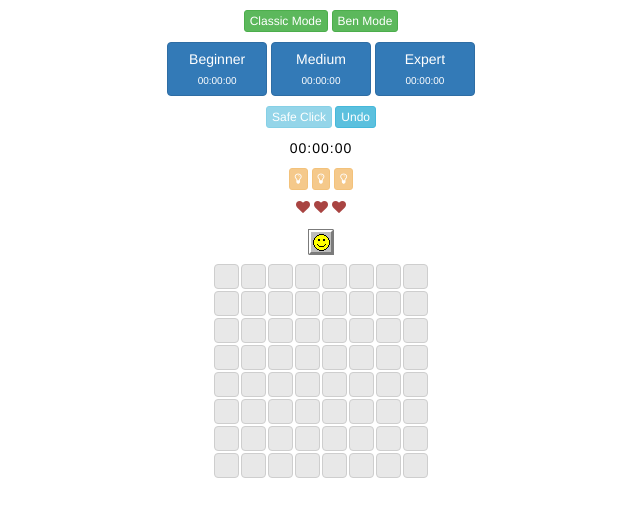
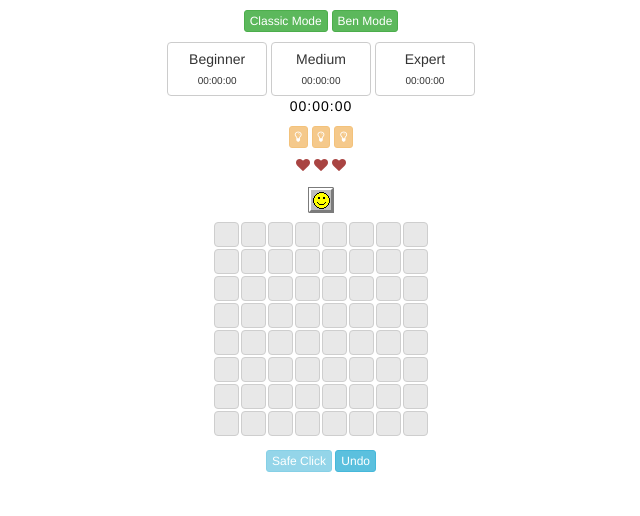
Before and after one commit to benleviag/MinesWeeper, a plain HTML site: page index.html in a window 1280 px wide. Shown: the whole page, without its empty margins (319-959 px from the left). Drawn offline with Linux system fonts and the light colour scheme.

Commit message:
Add files via upload

```diff
--- a/index.html
+++ b/index.html
@@ -23,15 +23,10 @@
             <button class="btn btn-success btn-xs" onclick="GameMode('Ben')">Ben Mode</button>
         </h5>
         <span class="game-level">
-            <button class="btn btn-primary btn-md" onclick="initGame('Beginner')">Beginner<br><span class="best-score" id="bestBeginner">00:00:00</span></button>
-        <button class="btn btn-primary btn-md" onclick="initGame('Medium')">Medium<br><span class="best-score" id="bestMedium">00:00:00</span></button>
-        <button class="btn btn-primary btn-md" onclick="initGame('Expert')">Expert<br><span class="best-score" id="bestExpert">00:00:00</span></button>
+            <button class="btn btn-default Beginner btn-md" onclick="initGame('Beginner')">Beginner<br><span class="best-score" id="bestBeginner">00:00:00</span></button>
+        <button class="btn btn-default Medium btn-md" onclick="initGame('Medium')">Medium<br><span class="best-score" id="bestMedium">00:00:00</span></button>
+        <button class="btn btn-default Expert btn-md" onclick="initGame('Expert')">Expert<br><span class="best-score" id="bestExpert">00:00:00</span></button>
         </span>
-        <h6>
-            <button class="btn btn-info btn-xs" disabled>Safe Click</button>
-            <button class="btn btn-info btn-xs" onclick="setUndo()">Undo</button>
-        </h6>
-
         <div class="clock">
             <span id="clocktext">00:00:00</span>
         </div>
@@ -41,14 +36,21 @@
 
     <div id="game-container" class="Ben"></div>
 
+    <div class="text-center">
+        <h6>
+            <button class="btn btn-info btn-xs" disabled>Safe Click</button>
+            <button class="btn btn-info btn-xs" onclick="setUndo()">Undo</button>
+        </h6>
+    </div>
+
     <!-- Modal GAME -->
     <div class="modal fade" id="gameModal" role="dialog">
         <div class="modal-dialog ">
 
             <!-- Modal content-->
-            <div class="modal-content">
+            <div class="modal-content" style="width: max-content;margin: auto;">
                 <div class="modal-body text-center">
-                    <h3></h3>
+                    <h3 style="margin: 0 15px 15px;"></h3>
                     <div></div>
                 </div>
             </div>
```
